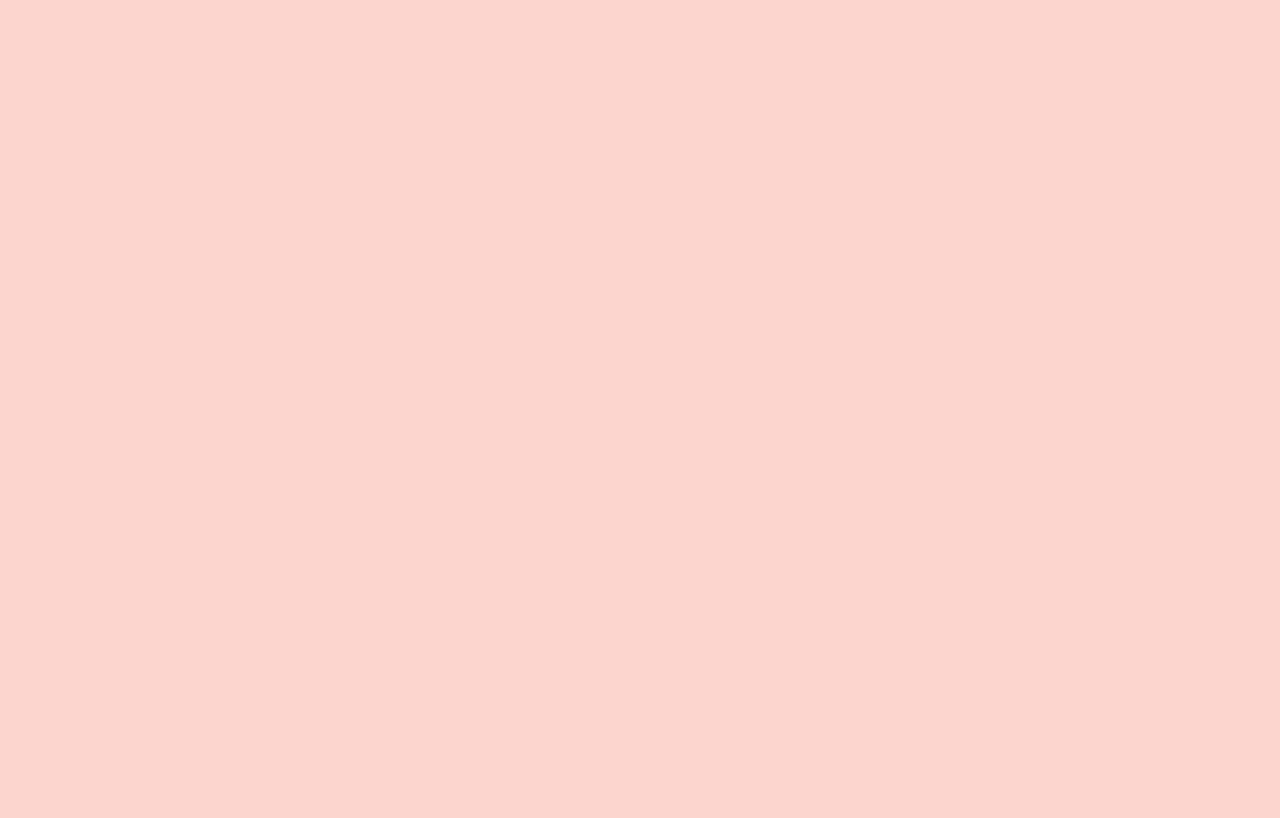
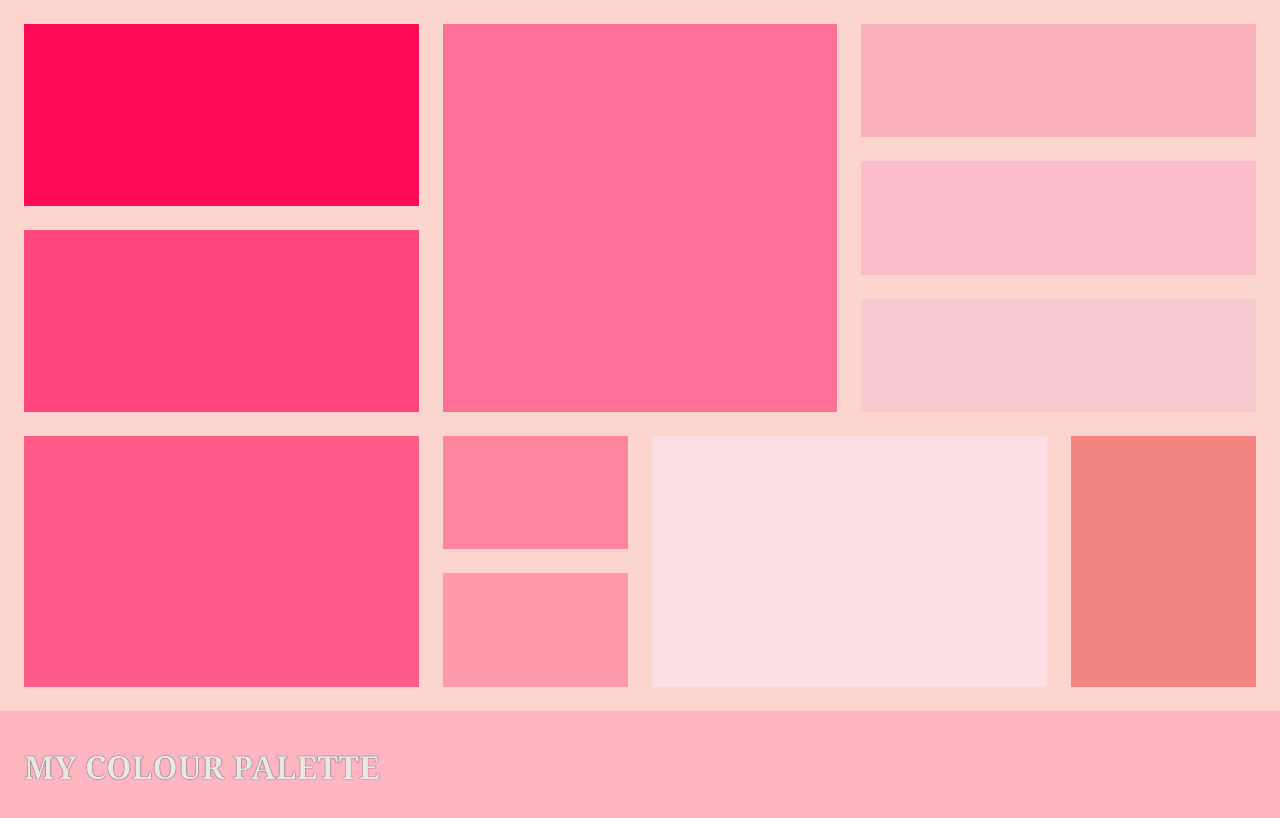
Before and after one commit to elinfelicia/grid-colours, a plain HTML site: page index.html in a window 1280 px wide. Drawn offline with Linux system fonts and the light colour scheme.

Commit message:
layout tweaked

```diff
--- a/index.html
+++ b/index.html
@@ -10,18 +10,20 @@
 </head>
 <body>
     <div class="grid__container">
-        <div class="grid__item rectangle-1"></div>
-        <div class="grid__item"></div>
-        <div class="grid__item"></div>
-        <div class="grid__item"></div>
-        <div class="grid__item"></div>
-        <div class="grid__item"></div>
-        <div class="grid__item"></div>
-        <div class="grid__item"></div>
-        <div class="grid__item"></div>
-        <div class="grid__item"></div>
-        <div class="grid__item"></div>
-        <div class="grid__item"></div>
+        <div class="grid__item item-1"></div>
+        <div class="grid__item item-2"></div>
+        <div class="grid__item item-3"></div>
+        <div class="grid__item item-4"></div>
+        <div class="grid__item item-5"></div>
+        <div class="grid__item item-6"></div>
+        <div class="grid__item item-7"></div>
+        <div class="grid__item item-8"></div>
+        <div class="grid__item item-9"></div>
+        <div class="grid__item item-10"></div>
+        <div class="grid__item item-11"></div>
+        <div class="grid__item item-12">
+            <p class="grid__text">MY COLOUR PALETTE</p>
+        </div>
     </div>
 </body>
 </html>
--- a/styles/index.css
+++ b/styles/index.css
@@ -12,69 +12,58 @@ body {
     background-color: #fcd5ceff;
     border-top: 24px solid #fcd5ceff;
     border-left: 24px solid #fcd5ceff;
-    border-right: 24px solid #fcd5ceff;
 }
 .item-1 {
-    grid-column: 1/3;
-    grid-row: 1/4;
+    grid-area: 1/1/4/3;
     background-color: #ff0a54ff;
 }
 .item-2 {
-    grid-column: 1/3;
-    grid-row: 4/7;
+    grid-area: 4/1/7/3;
     background-color: #ff477eff;;
 }
 .item-3 {
-    grid-column: 1/3;
-    grid-row: 7/11;
+    grid-area: 7/1/11/3;
     background-color: #ff5c8aff;
 }
 .item-4 {
-    grid-column: 3/5;
-    grid-row: 1/7;
+    grid-area: 1/3/7/5;
     background-color: #ff7096ff;
 }
 .item-5 {
-    grid-column: 3/4;
-    grid-row: 7/9;
+    grid-area: 7/3/9/4;
     background-color: #ff85a1ff;
 }
 .item-6 {
-    grid-column: 3/4;
-    grid-row: 9/11;
+    grid-area: 9/3/11/4;
     background-color: #ff99acff;
 }
 .item-7 {
-    grid-column: 5/7;
-    grid-row: 1/3;
+    grid-area: 1/5/3/7;
     background-color: #fbb1bdff;
 }
 .item-8 {
-    grid-column: 5/7;
-    grid-row: 3/5;
+    grid-area: 3/5/5/7;
     background-color: #f9bec7ff;;
 }
 .item-9 {
-    grid-column: 5/7;
-    grid-row: 5/7;
+    grid-area: 5/5/7/7;
     background-color: #f7cad0ff;
 }
 .item-10 {
-    grid-column: 4/6;
-    grid-row: 7/11;
+    grid-area: 7/4/11/6;
     background-color: #fae0e4ff;
 }
 .item-11 {
-    grid-column: 6/7;
-    grid-row: 7/11;
+    grid-area: 7/6/11/7;
     background-color: #f28482ff;
 }
 .item-12 {
-    grid-column: 1/7;
-    grid-row: 11/13;
+    grid-area: 11/1/13/span 7;
     background-color: lightpink;
     display: flex;
     align-items: center;
+    margin-left: -24px;
+    padding-left: 24px;
 }
 .grid__text {
     font-family: Cambria, Cochin, Georgia, Times, 'Times New Roman', serif;
```
Also changed, not shown: 1 other file.
